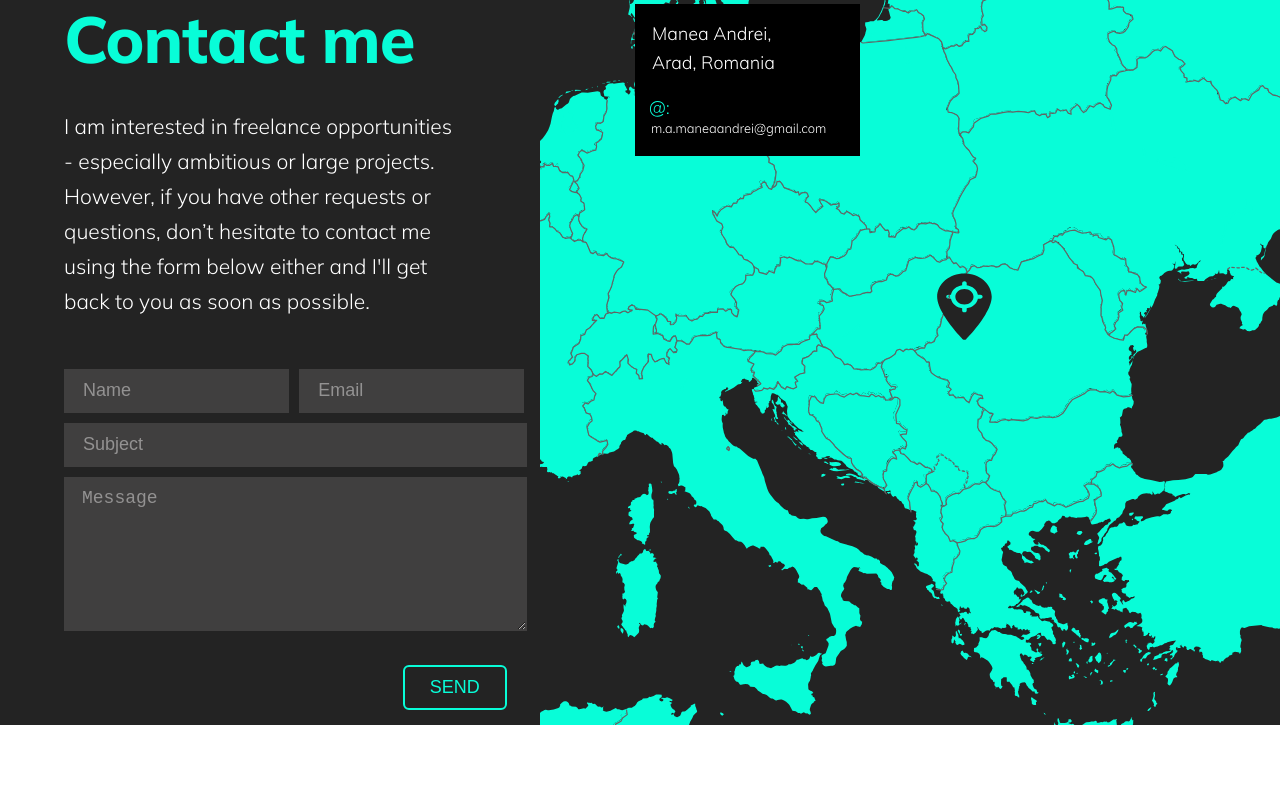
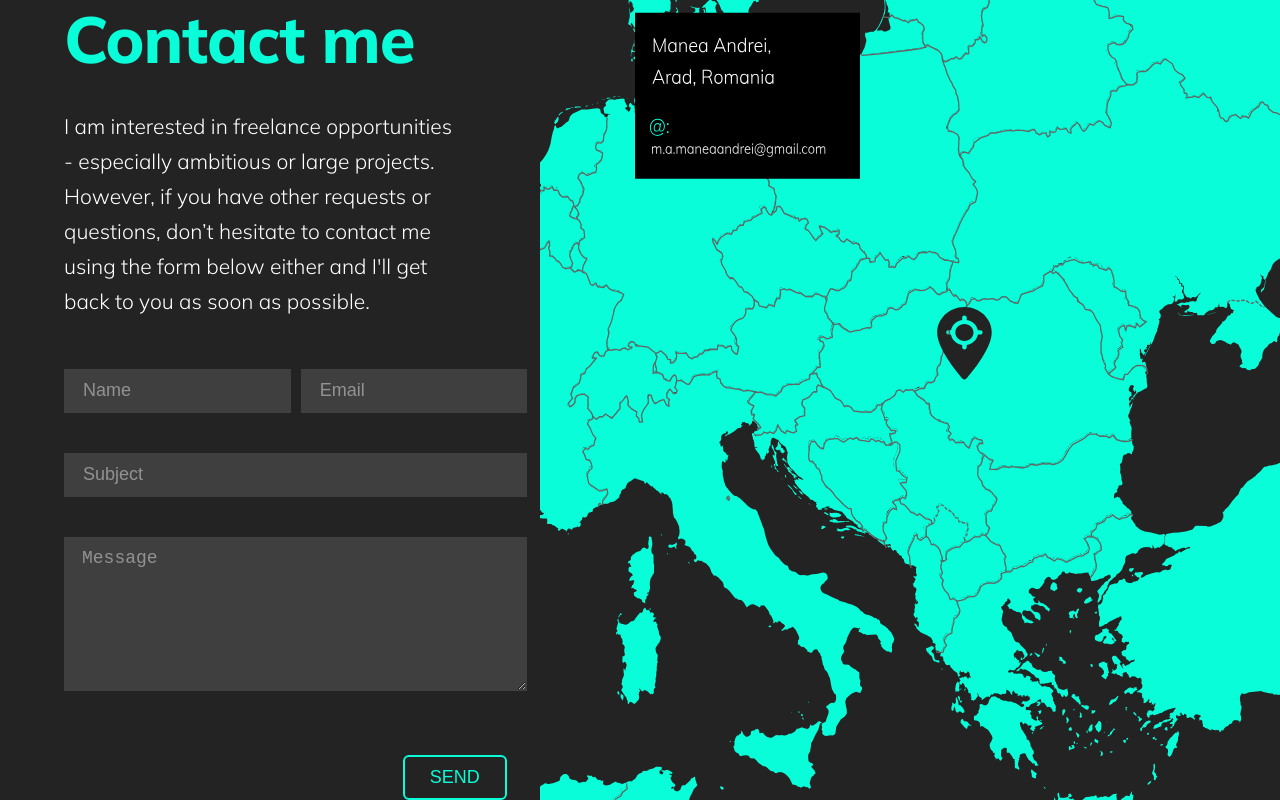
Before and after one commit to AndreiManea/Portofolio, a React (Create React App) app: page / in a window 1280 px wide. Shown: the part 4513-5313 px from the top of the page. Before the commit the page ends 5238 px from the top, so only its background shows below. Built offline with nearby package versions, Linux system fonts and the light colour scheme.

Commit message:
Implemented email functionality and error handling on the form

```diff
--- a/package.json
+++ b/package.json
@@ -8,6 +8,8 @@
     "@testing-library/jest-dom": "^4.2.4",
     "@testing-library/react": "^9.5.0",
     "@testing-library/user-event": "^7.2.1",
+    "emailjs-com": "^2.6.3",
+    "formik": "^2.1.5",
     "gsap": "^3.5.1",
     "node-sass": "^4.14.1",
     "react": "^16.13.1",
--- a/src/Contact.js
+++ b/src/Contact.js
@@ -1,29 +1,65 @@
 import React, { useState } from "react";
 import "./Contact.scss";
+import { useFormik } from "formik";
+import emailjs from "emailjs-com";
 
 function Contact() {
   const [messageSent, setMessageSent] = useState(null);
-  const [form, setForm] = useState({
+
+  const formik = useFormik({
+    initialValues: {
       name: "",
       email: "",
       subject: "",
       message: "",
-  });
-
-  const onSubmitHandler = (e) => {
-    e.preventDefault();
+    },
+    onSubmit: (values) => {
       setMessageSent(<p className="form__message-sent">Message Sent</p>);
       setTimeout(() => {
         setMessageSent(null);
       }, 1000);
-    setForm({ name: "", email: "", subject: "", message: "" });
-  };
+      emailjs.send(serviceId, templateId, values, userId).then(
+        (response) => {
+          console.log("SUCCESS!", response.status, response.text);
+        },
+        (error) => {
+          console.log("FAILED...", error);
+        }
+      );
+      formik.resetForm();
+    },
+    validate: (values) => {
+      let errors = {};
+      if (!values.name) {
+        errors.name = "Name field required";
+      }
+      if (!values.email) {
+        errors.email = "Email field required";
+      } else if (
+        !/^[a-zA-Z0-9._-]+@[a-zA-Z0-9.-]+\.[a-zA-Z]{2,4}$/.test(values.email)
+      ) {
+        errors.email = "Invalid email format";
+      }
 
-  const handleChange = (e) => {
-    setForm({
-      ...form,
-      [e.target.name]: e.target.value,
+      if (!values.subject) {
+        errors.subject = "Subject field required";
+      }
+      if (!values.message) {
+        errors.message = "Message field required";
+      } else if (values.message.length < 30) {
+        errors.message = "Message should be at least 30 characters long";
+      }
+
+      return errors;
+    },
   });
+
+  const serviceId = "service_997d53r";
+  const templateId = "template_hcdo0oe";
+  const userId = "user_yKAWvujYWjBNocDgFstNW";
+
+  const onSubmitHandler = (e) => {
+    e.preventDefault();
   };
 
   return (
@@ -36,40 +72,96 @@ function Contact() {
           don’t hesitate to contact me using the form below either and I'll get
           back to you as soon as possible.
         </p>
-        <form action="" className="form" onSubmit={onSubmitHandler}>
+        <form action="" className="form" onSubmit={formik.handleSubmit}>
+          <div className="form__container">
+            <div className="form__control">
               <input
                 type="text"
                 name="name"
-            value={form.name}
+                value={formik.values.name}
                 className="form__name"
                 placeholder="Name"
-            onChange={handleChange}
+                onChange={formik.handleChange}
+                onBlur={formik.handleBlur}
               />
+              <p
+                className={
+                  formik.touched.name && formik.errors.name
+                    ? "form__error--show"
+                    : "form__error"
+                }
+              >
+                {formik.touched.name && formik.errors.name
+                  ? formik.errors.name
+                  : "."}
+              </p>
+            </div>
+            <div className="form__control form__control--email">
               <input
-            type="text"
+                type="email"
                 name="email"
-            value={form.email}
+                value={formik.values.email}
                 className="form__email"
                 placeholder="Email"
-            onChange={handleChange}
+                onChange={formik.handleChange}
+                onBlur={formik.handleBlur}
               />
+              <p
+                className={
+                  formik.touched.email && formik.errors.email
+                    ? "form__error--show"
+                    : "form__error"
+                }
+              >
+                {formik.touched.email && formik.errors.email
+                  ? formik.errors.email
+                  : "."}
+              </p>
+            </div>
+          </div>
+
           <input
             type="text"
             name="subject"
-            value={form.subject}
+            value={formik.values.subject}
             className="form__subject"
             placeholder="Subject"
-            onChange={handleChange}
+            onChange={formik.handleChange}
+            onBlur={formik.handleBlur}
           />
+          <p
+            className={
+              formik.touched.subject && formik.errors.subject
+                ? "form__error--show"
+                : "form__error"
+            }
+          >
+            {formik.touched.subject && formik.errors.subject
+              ? formik.errors.subject
+              : "."}
+          </p>
+
           <textarea
             row="10"
             cols="40"
             name="message"
-            value={form.message}
+            value={formik.values.message}
             className="form__text-area"
             placeholder="Message"
-            onChange={handleChange}
+            onChange={formik.handleChange}
+            onBlur={formik.handleBlur}
           ></textarea>
+          <p
+            className={
+              formik.touched.message && formik.errors.message
+                ? "form__error--show"
+                : "form__error"
+            }
+          >
+            {formik.touched.message && formik.errors.message
+              ? formik.errors.message
+              : "."}
+          </p>
           <button id="contact" className="form__send" type="submit">
             SEND
           </button>
--- a/src/Contact.scss
+++ b/src/Contact.scss
@@ -50,12 +50,31 @@
           outline: 1px solid #08fdd8;
         }
       }
+      &__container {
+        display: flex;
+      }
+      &__control {
+        display: inline-block;
+        width: calc(45% + 12.5px);
+        &--email {
+          margin-left: 10px;
+        }
+      }
+      &__error {
+        opacity: 0;
+        margin-top: 10px;
+
+        &--show {
+          margin-top: 10px;
+          opacity: 1;
+          color: #08fdd8;
+        }
+      }
       &__name,
       &__email {
-        width: calc(45% - 10px);
+        width: calc(100% - 21px);
       }
       &__email {
-        margin-left: 10px;
         padding-left: 10px;
       }
       &__subject {
--- a/src/Hero.js
+++ b/src/Hero.js
@@ -8,34 +8,36 @@ import { Link, animateScroll as scroll } from "react-scroll";
 import "./Hero.scss";
 
 function Hero() {
-  let title = useRef(null);
-  let description = useRef(null);
-  let portofolioLink = useRef(null);
-  let portofolioImage1 = useRef(null);
-  let portofolioImage2 = useRef(null);
+  let animate = {
+    title: useRef(null),
+    description: useRef(null),
+    portofolioLink: useRef(null),
+    portofolioImage1: useRef(null),
+    portofolioImage2: useRef(null),
+  };
 
   useEffect(() => {
-    TweenMax.to(title, 1, {
+    TweenMax.to(animate.title, 1, {
       opacity: 1,
       delay: 0.5,
       ease: Power3.easeOut,
     });
-    TweenMax.to(description, 1, {
+    TweenMax.to(animate.description, 1, {
       opacity: 1,
       delay: 0.8,
       ease: Power3.easeOut,
     });
-    TweenMax.to(portofolioLink, 1, {
+    TweenMax.to(animate.portofolioLink, 1, {
       opacity: 1,
       delay: 1.1,
       ease: Power3.easeOut,
     });
-    TweenMax.to(portofolioImage1, 1, {
+    TweenMax.to(animate.portofolioImage1, 1, {
       opacity: 0.5,
       delay: 1.4,
       ease: Power3.easeOut,
     });
-    TweenMax.to(portofolioImage2, 1, {
+    TweenMax.to(animate.portofolioImage2, 1, {
       opacity: 0.5,
       delay: 1.7,
       ease: Power3.easeOut,
@@ -117,17 +119,20 @@ function Hero() {
       </div>
       <div className="hero__center">
         <div className="banner">
-          <h1 className="banner__title" ref={(el) => (title = el)}>
+          <h1 className="banner__title" ref={(el) => (animate.title = el)}>
             ANDREI MANEA
           </h1>
-          <h3 className="banner__description" ref={(el) => (description = el)}>
+          <h3
+            className="banner__description"
+            ref={(el) => (animate.description = el)}
+          >
             FULL-STACK DEVELOPER
           </h3>
         </div>
         <div className="portofolio">
           <div
             className="portofolio__link-wrapper"
-            ref={(el) => (portofolioLink = el)}
+            ref={(el) => (animate.portofolioLink = el)}
           >
             <Link
               to="projects"
@@ -152,7 +157,7 @@ function Hero() {
             >
               <img
                 src={require("./assets/Images/Pizza Noastra.png")}
-                ref={(el) => (portofolioImage1 = el)}
+                ref={(el) => (animate.portofolioImage1 = el)}
               />
             </Link>
             <Link
@@ -164,7 +169,7 @@ function Hero() {
             >
               <img
                 src={require("./assets/Images/COVID19 Tracker.png")}
-                ref={(el) => (portofolioImage2 = el)}
+                ref={(el) => (animate.portofolioImage2 = el)}
               />
             </Link>
           </div>
```
Also changed, not shown: 1 other file (tests, documents, lock files or other folders). Lines whose indentation alone changed are shown as unchanged.
